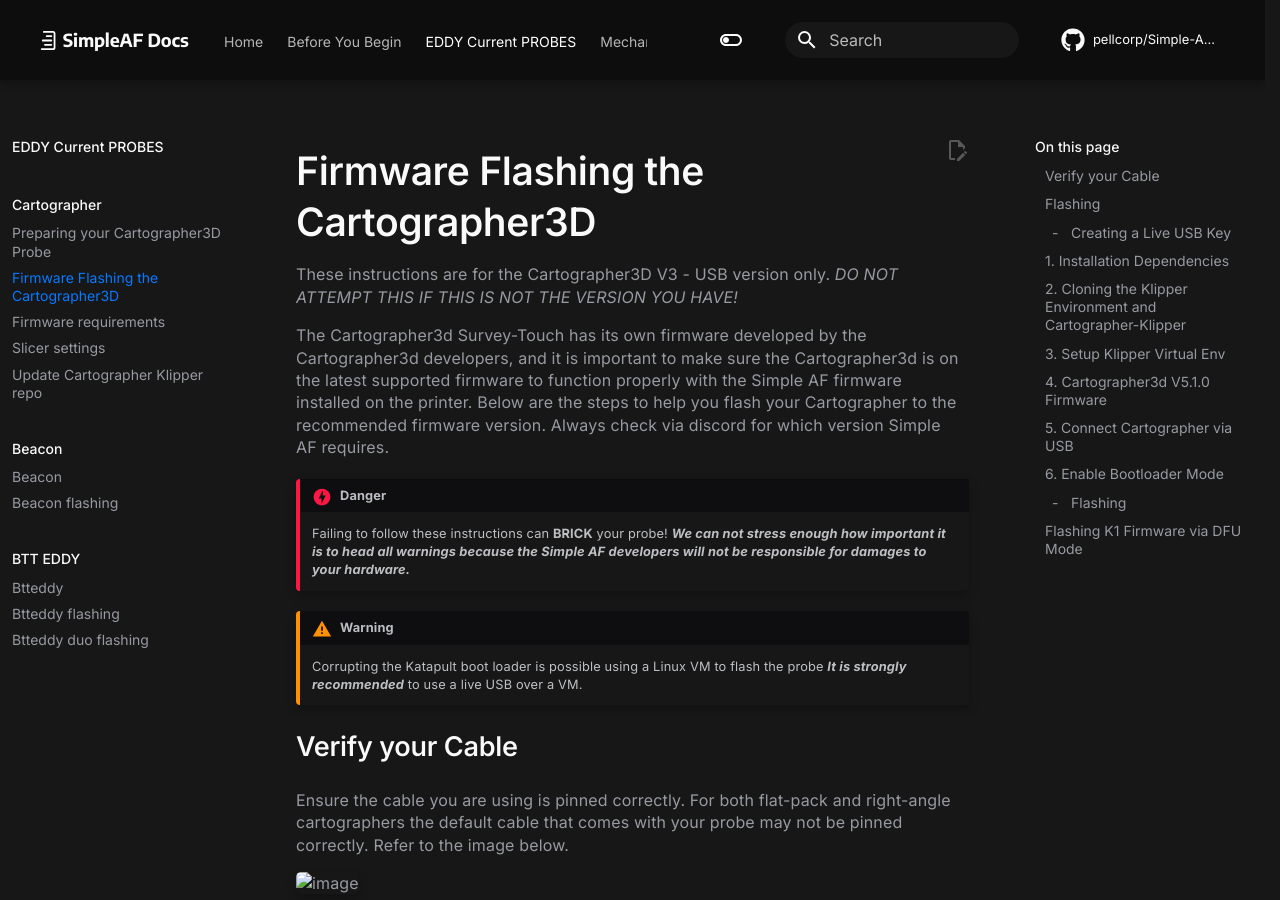
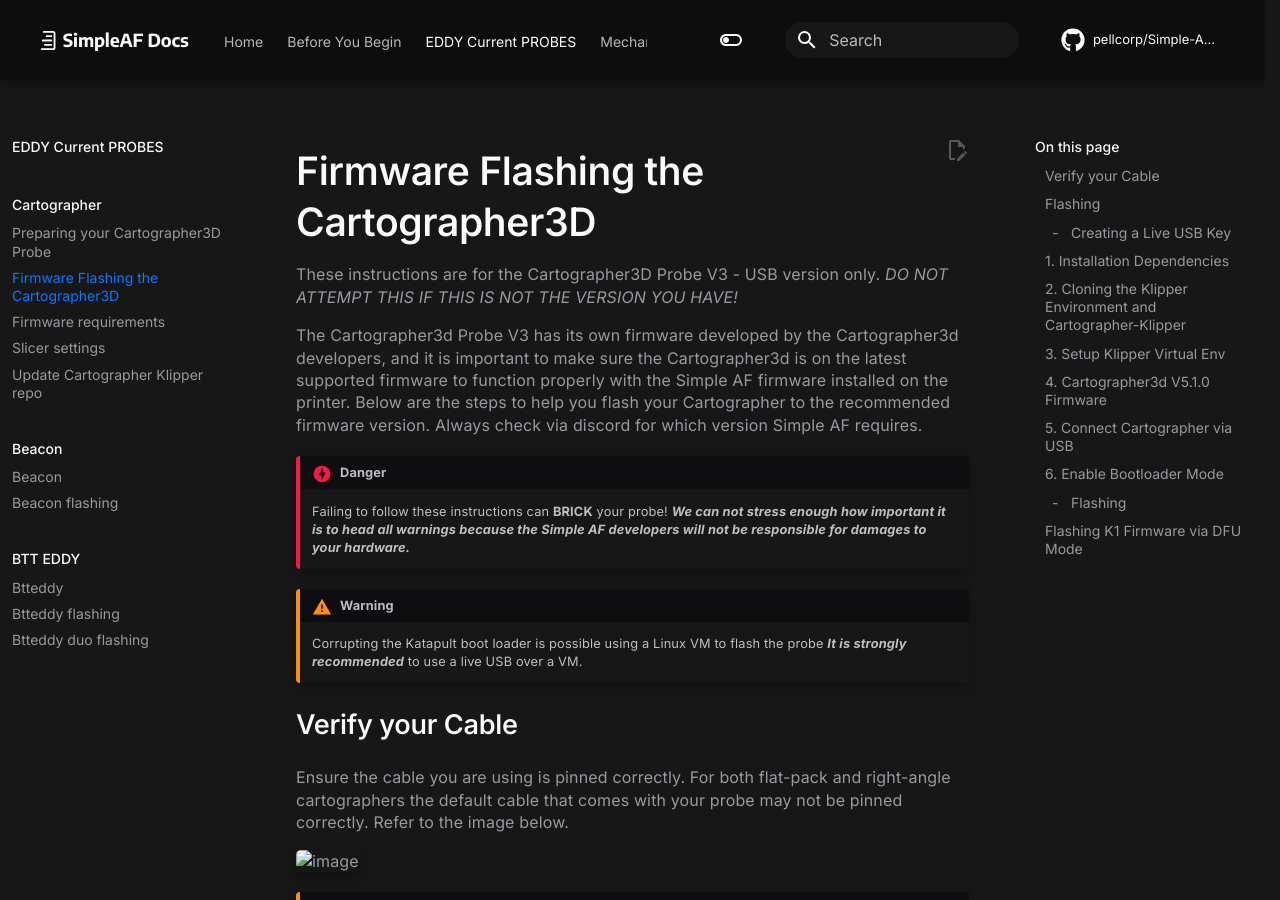
Before and after one commit to pellcorp/Simple-AF-Wiki, an MkDocs documentation site: the page built from docs/cart/firmware_flashing.md, in a window 1280 px wide and 900 px high. Built offline with MkDocs 1.6.1 and Material for MkDocs 9.7.7, drawn with Linux system fonts in a browser that asks for light colours; comment, search, counter and statistics services are not loaded; some of the changed text lies outside the part shown.

Commit message:
survey to probe

```diff
--- a/custom/overrides/partials/hero.html
+++ b/custom/overrides/partials/hero.html
@@ -4,9 +4,8 @@
             <div class="hero-context | fs-text-xl fw-regular">
                 <h1 class="fs-display-l fw-bold">Simple AF</h1>
                 <p>This Guide is designed to help you install the Simple AF firmware for the Creality K1 Series printers as an alternative to Creality's proprietary firmware.
-                    This allows you to use 3rd-party hardware, specifically ABL probes (Automatic Bed Leveling probes) such as the Cartographer3D Survey-Touch or the Biqu Microprobe (as examples),
+                    This allows you to use 3rd-party hardware, specifically ABL probes (Automatic Bed Leveling probes) such as the Cartographer3D Probe V3 or the Biqu Microprobe (as examples),
                     by replacing the Creality G-Code and their crippled version of Klipper with the latest official version of Klipper.</p>
-                <p>To get started, select your probe from the menu.</p>
             </div>
         </div>
         <div class="hero_image">
--- a/docs/cart/firmware_flashing.md
+++ b/docs/cart/firmware_flashing.md
@@ -1,8 +1,8 @@
 # Firmware Flashing the Cartographer3D
 
-These instructions are for the Cartographer3D V3 - USB version only. *DO NOT ATTEMPT THIS IF THIS IS NOT THE VERSION YOU HAVE!*
+These instructions are for the Cartographer3D Probe V3 - USB version only. *DO NOT ATTEMPT THIS IF THIS IS NOT THE VERSION YOU HAVE!*
 
-The Cartographer3d Survey-Touch has its own firmware developed by the Cartographer3d developers, and it is important to make sure the Cartographer3d is on the latest supported firmware to function properly with the Simple AF firmware installed on the printer. Below are the steps to help you flash your Cartographer to the recommended firmware version.
+The Cartographer3d Probe V3 has its own firmware developed by the Cartographer3d developers, and it is important to make sure the Cartographer3d is on the latest supported firmware to function properly with the Simple AF firmware installed on the printer. Below are the steps to help you flash your Cartographer to the recommended firmware version.
 Always check via discord for which version Simple AF requires.
 
 !!! DANGER
@@ -63,7 +63,7 @@
 
 ## 4. Cartographer3d V5.1.0 Firmware
 
-This firmware is provided by RichardTHF from Cartographer3d.com specifically for the K1, K1C and K1 Max. It is critical that you flash your probe with this version of the Survey Touch firmware to avoid stuttering during bed meshes.
+This firmware is provided by RichardTHF from Cartographer3d.com specifically for the K1, K1C and K1 Max. It is critical that you flash your probe with this version of the Probe V3 firmware to avoid stuttering during bed meshes.
 
 !!! WARNING
     You must flash your probe even if you received it new with firmware already installed.
```
Also changed, not shown: docs/about.md (+2 -2 lines), docs/cart/preparation.md (+1 -1 lines), docs/probes.md (added, +3 -0 lines), docs/welcome.md (+1 -1 lines).
